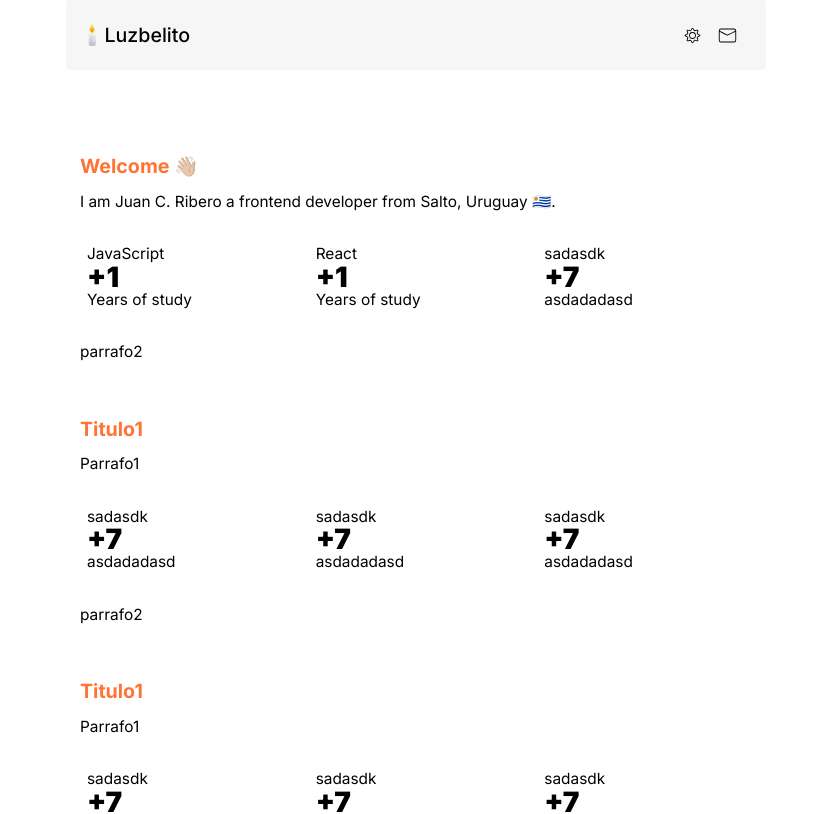
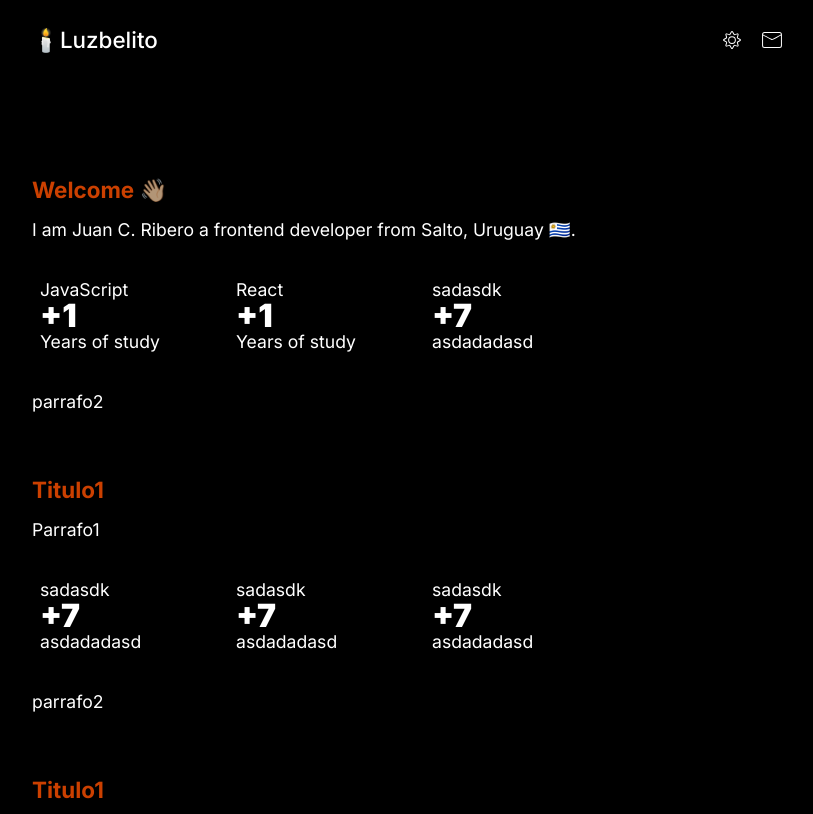
Before and after one commit to riberojuanca/juancaribero, a Next.js app: page / in a window 1280 px wide. Shown: the top 814 px of the page, without its empty margins (224-1037 px from the left). Built offline with nearby package versions, Linux system fonts and the light colour scheme.

Commit message:
Update globals css

```diff
--- a/app/globals.css
+++ b/app/globals.css
@@ -2,8 +2,8 @@
   --shadow-2: 0px 3px 1px -2px rgba(0, 0, 0, 0.045),
     0px 2px 2px 0px rgba(0, 0, 0, 0.045), 0px 1px 5px 0px rgba(0, 0, 0, 0.051);
 
-  --principal-color: #ececec7d;
-  --principal-bg: #ffffff;
+  --principal-color: #000000a9;
+  --principal-bg: #000000;
   --third-color: rgba(255, 81, 0, 0.796);
 }
 
@@ -20,13 +20,18 @@ body {
   display: block;
   max-width: 100vw;
   /* overflow-x: hidden; */
-  font-size: 14px;
+  font-size: 16px;
 }
 
 body {
   background: var(--principal-bg);
+  color: white;
   margin: 0;
   line-height: inherit;
+}
+
+::selection {
+  background: var(--third-color);
 }
 
 main {
```
